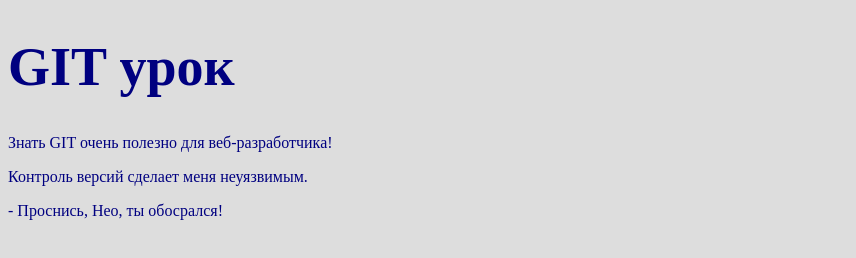
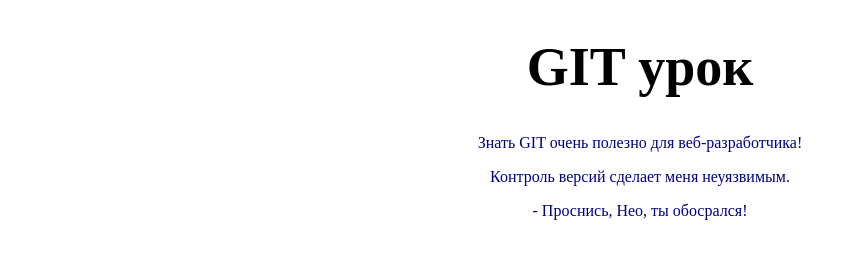
Before and after one commit to Cheesper/dithyramb, a plain HTML site: page index.html in a window 1280 px wide. Shown: the whole page, without its empty margins (0-856 px from the left). Drawn offline with Linux system fonts and the light colour scheme.

Commit message:
very new style

```diff
--- a/css/style.css
+++ b/css/style.css
@@ -1,8 +1,10 @@
 body {
-	background:#DDD;
+	background:#FFF;
 	color:navy;
+	text-align: center;
 }
 
 h1 {
 	font-size:54px;
+	color:#000;
 }
```
